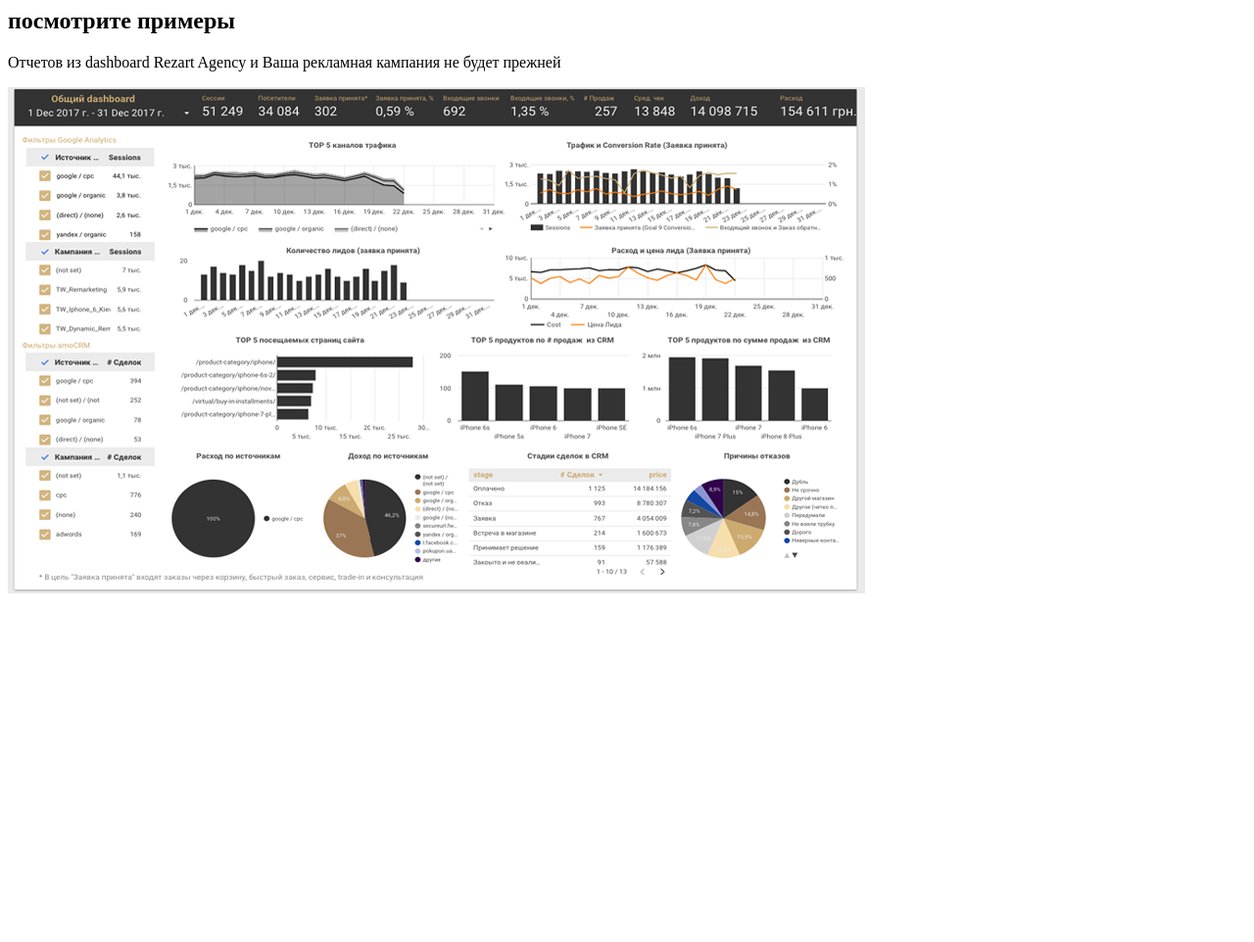
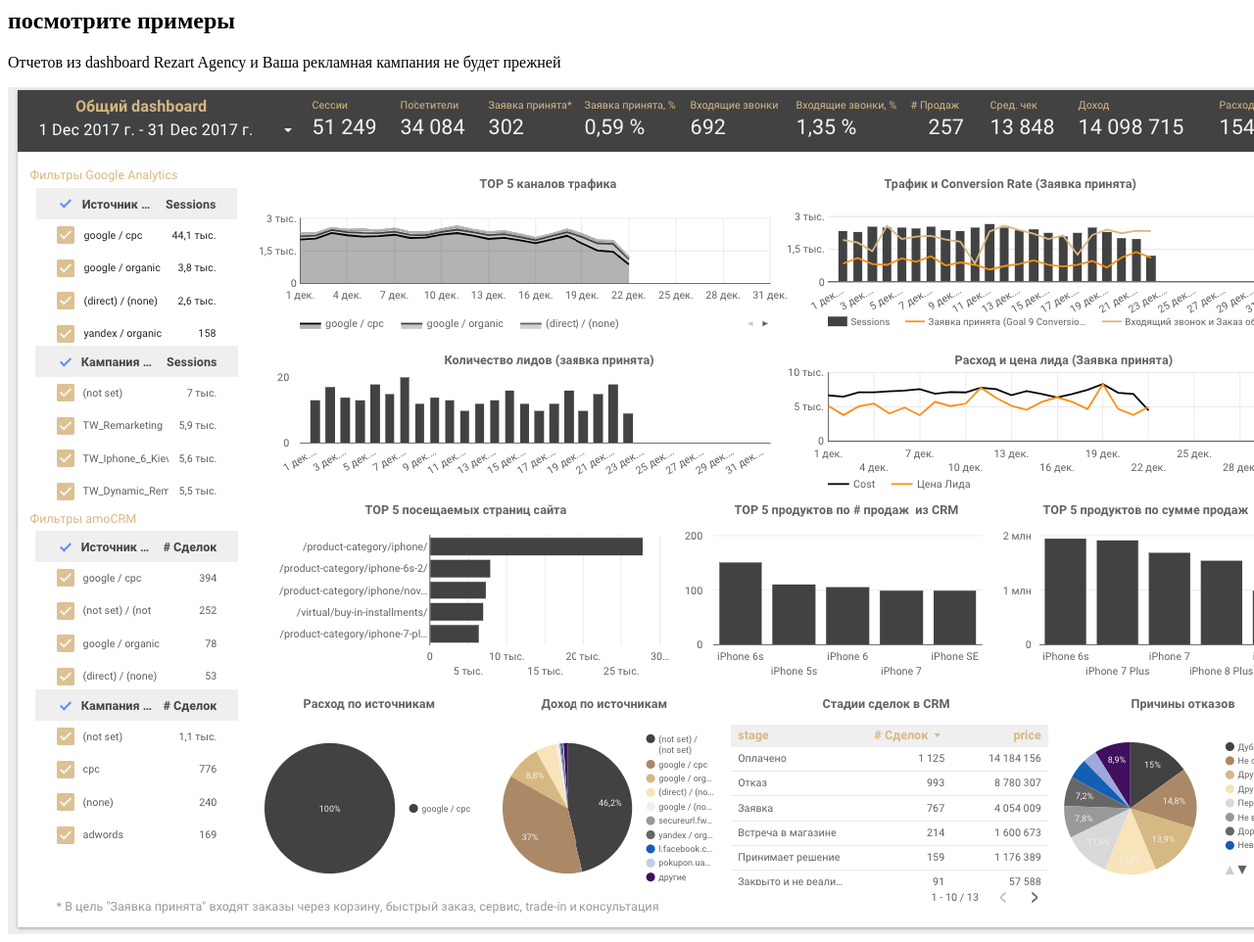
Before and after one commit to Olexiy-repin/analitika, a PHP site: page /html/section-8.html in a window 1280 px wide; the page is wider, and only the part inside the window is pictured. Shown: that part at 98% size. Before the commit the page ends 606 px from the top of that part, so only its background shows below. Run offline with PHP 8.4, Linux system fonts and the light colour scheme.

Commit message:
add img to sec-08

```diff
--- a/src/html/section-8.html
+++ b/src/html/section-8.html
@@ -8,7 +8,7 @@
       <div class="col-12 col-xl-8">
         <div class="sec-08__img-container">
           <picture class="picture">
-            <source srcset="img/sec-08/3_1.png" media="(min-width: 1200px)">
+            <source srcset="img/sec-08/3.png" media="(min-width: 1200px)">
             <source srcset="img/sec-08/img-md.png" media="(min-width: 768px)">
             <source srcset="img/sec-08/img.png" media="(min-width: 320px)">
             <img class="sec-08__img" src="img/sec-08/img.png" alt="Here must be image">
--- a/src/sass/_sec-08.scss
+++ b/src/sass/_sec-08.scss
@@ -77,8 +77,8 @@ $text-color: #28292d;
   }
 
   .sec-08__img {
-    width: 100%;
-    height: 100%;
+    width: 975px;
+    height: 517px;
   }
 }
 
```
Also changed, not shown: dist/index.html (+1 -1 lines), dist/img/sec-08/3.png (added), dist/styles.css, src/img/sec-08/3.png (added).
